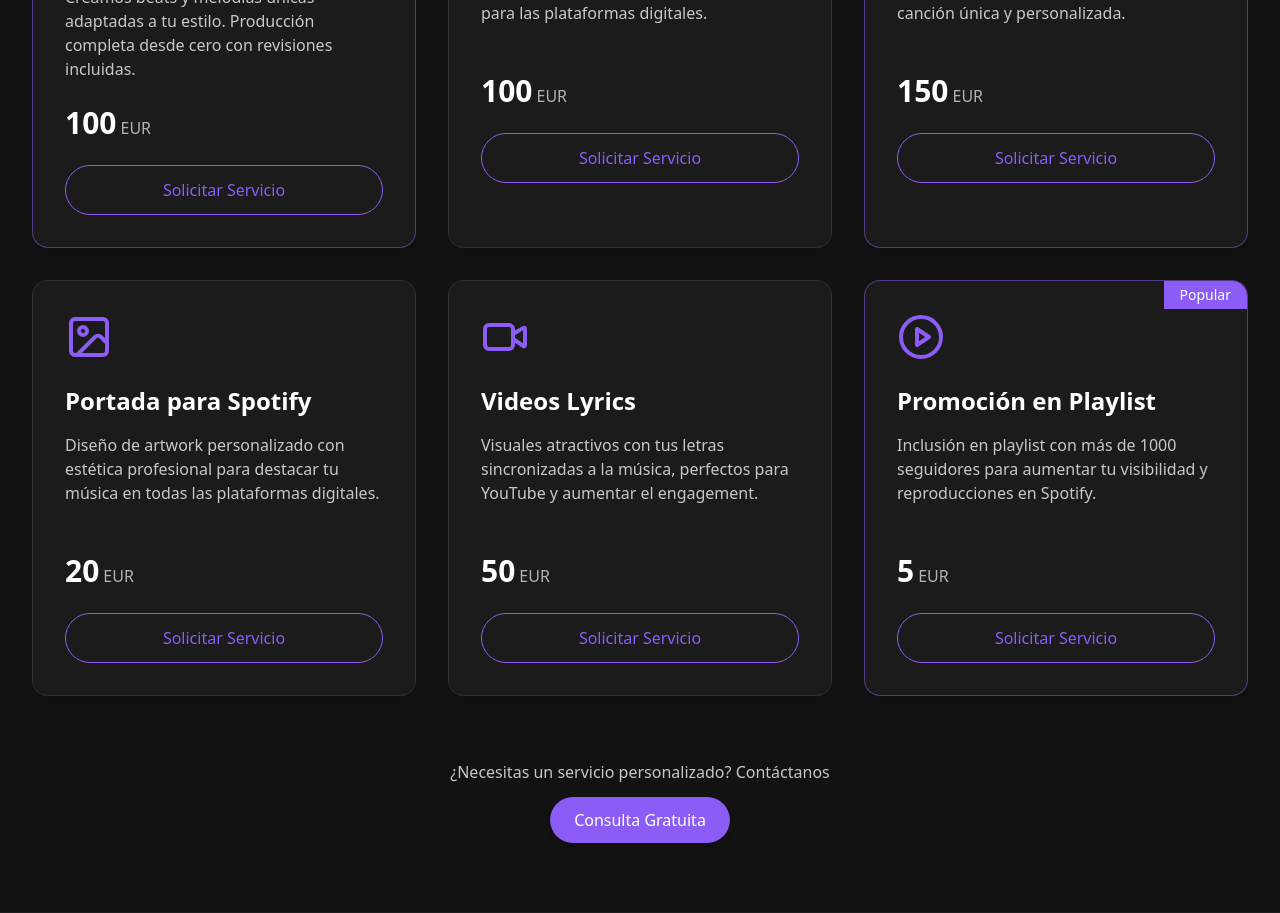
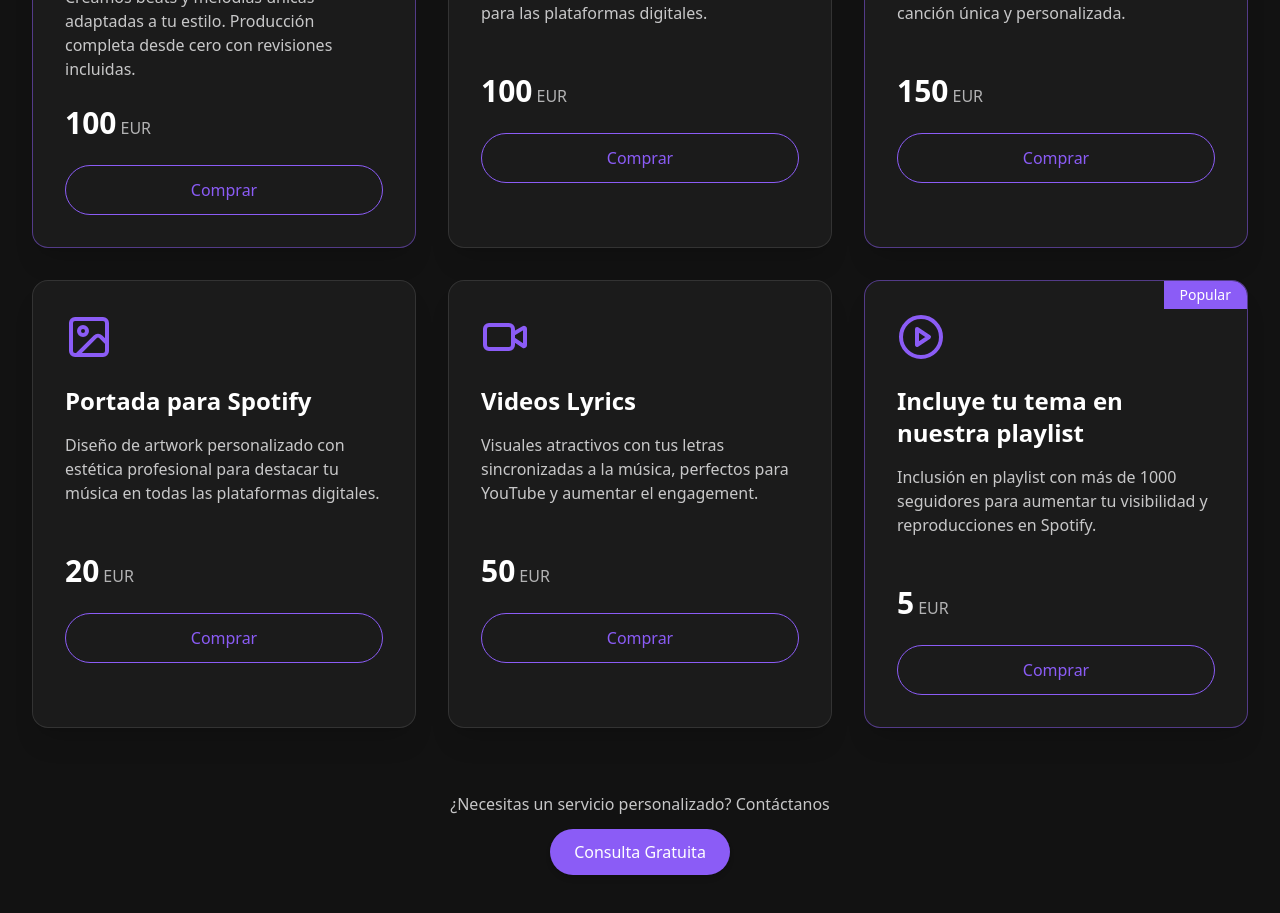
Before and after one commit to Urbanflow2K/urbanflow2k, a React (Vite) app: page /servicios in a window 1280 px wide. Shown: the part 960-1873 px from the top of the page. Built offline with nearby package versions, Linux system fonts and the light colour scheme.

Commit message:
Update service section text
- Changed "Solicitar Servicio" to "Comprar"
- Changed "Promoción en Playlist" description

```diff
--- a/src/components/ServicesSection.tsx
+++ b/src/components/ServicesSection.tsx
@@ -51,7 +51,7 @@ const ServiceCard = ({ icon, title, description, price, isPopular = false }: Ser
             : "bg-transparent border border-urban-accent text-urban-accent"
         )}
       >
-        Solicitar Servicio
+        Comprar
       </Link>
     </div>
   );
@@ -114,7 +114,7 @@ const ServicesSection = () => {
 
         <ServiceCard
           icon={<PlayCircle size={48} />}
-          title="Promoción en Playlist"
+          title="Incluye tu tema en nuestra playlist"
           description="Inclusión en playlist con más de 1000 seguidores para aumentar tu visibilidad y reproducciones en Spotify."
           price="5"
           isPopular={true}
```
